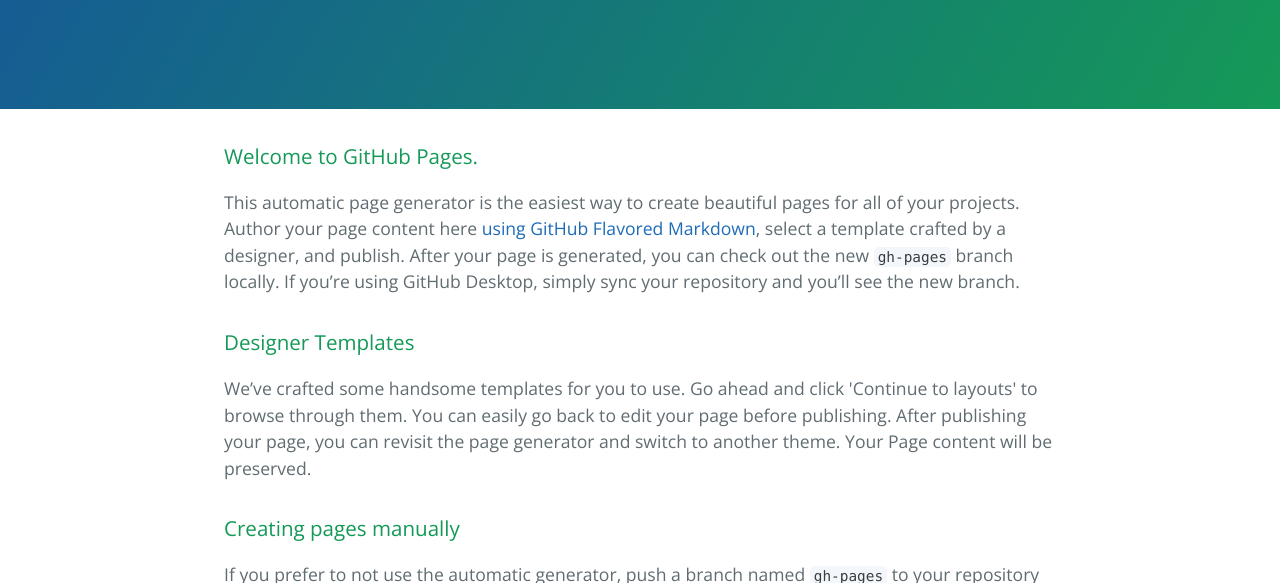
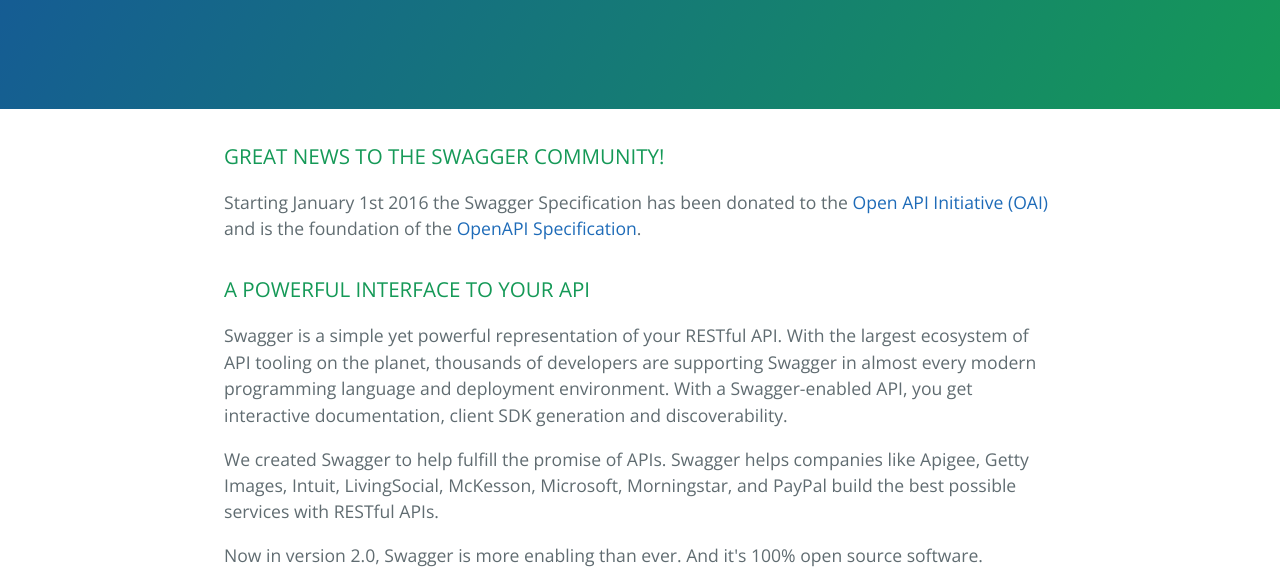
Before and after one commit to fbmattos/fbmattos.github.io, a plain HTML site: page index.html in a window 1280 px wide. Shown: the part 208-791 px from the top of the page. Drawn offline with nearby package versions, Linux system fonts and the light colour scheme.

Commit message:
Replace master branch with page content via GitHub

```diff
--- a/index.html
+++ b/index.html
@@ -17,14 +17,20 @@
 
     <section class="main-content">
       <h3>
-<a id="welcome-to-github-pages" class="anchor" href="#welcome-to-github-pages" aria-hidden="true"><span aria-hidden="true" class="octicon octicon-link"></span></a>Welcome to GitHub Pages.</h3>
+<a id="great-news-to-the-swagger-community" class="anchor" href="#great-news-to-the-swagger-community" aria-hidden="true"><span aria-hidden="true" class="octicon octicon-link"></span></a>GREAT NEWS TO THE SWAGGER COMMUNITY!</h3>
 
-<p>This automatic page generator is the easiest way to create beautiful pages for all of your projects. Author your page content here <a href="https://guides.github.com/features/mastering-markdown/">using GitHub Flavored Markdown</a>, select a template crafted by a designer, and publish. After your page is generated, you can check out the new <code>gh-pages</code> branch locally. If you’re using GitHub Desktop, simply sync your repository and you’ll see the new branch.</p>
+<p>Starting January 1st 2016 the Swagger Specification has been donated to the <a href="https://openapis.org/">Open API Initiative (OAI)</a> and is the foundation of the <a href="https://github.com/OAI/OpenAPI-Specification">OpenAPI Specification</a>.</p>
 
 <h3>
-<a id="designer-templates" class="anchor" href="#designer-templates" aria-hidden="true"><span aria-hidden="true" class="octicon octicon-link"></span></a>Designer Templates</h3>
+<a id="a-powerful-interface-to-your-api" class="anchor" href="#a-powerful-interface-to-your-api" aria-hidden="true"><span aria-hidden="true" class="octicon octicon-link"></span></a>A POWERFUL INTERFACE TO YOUR API</h3>
 
-<p>We’ve crafted some handsome templates for you to use. Go ahead and click 'Continue to layouts' to browse through them. You can easily go back to edit your page before publishing. After publishing your page, you can revisit the page generator and switch to another theme. Your Page content will be preserved.</p>
+<p>Swagger is a simple yet powerful representation of your RESTful API. With the largest ecosystem of API tooling on the planet, thousands of developers are supporting Swagger in almost every modern programming language and deployment environment. With a Swagger-enabled API, you get interactive documentation, client SDK generation and discoverability.</p>
+
+<p>We created Swagger to help fulfill the promise of APIs. Swagger helps companies like Apigee, Getty Images, Intuit, LivingSocial, McKesson, Microsoft, Morningstar, and PayPal build the best possible services with RESTful APIs.</p>
+
+<p>Now in version 2.0, Swagger is more enabling than ever. And it's 100% open source software.</p>
+
+<p><a href="https://github.com/swagger-api/swagger.io/blob/wordpress//home.md">VIEW SOURCE ON GITHUB</a></p>
 
 <h3>
 <a id="creating-pages-manually" class="anchor" href="#creating-pages-manually" aria-hidden="true"><span aria-hidden="true" class="octicon octicon-link"></span></a>Creating pages manually</h3>
```
Also changed, not shown: params.json (+1 -1 lines).
